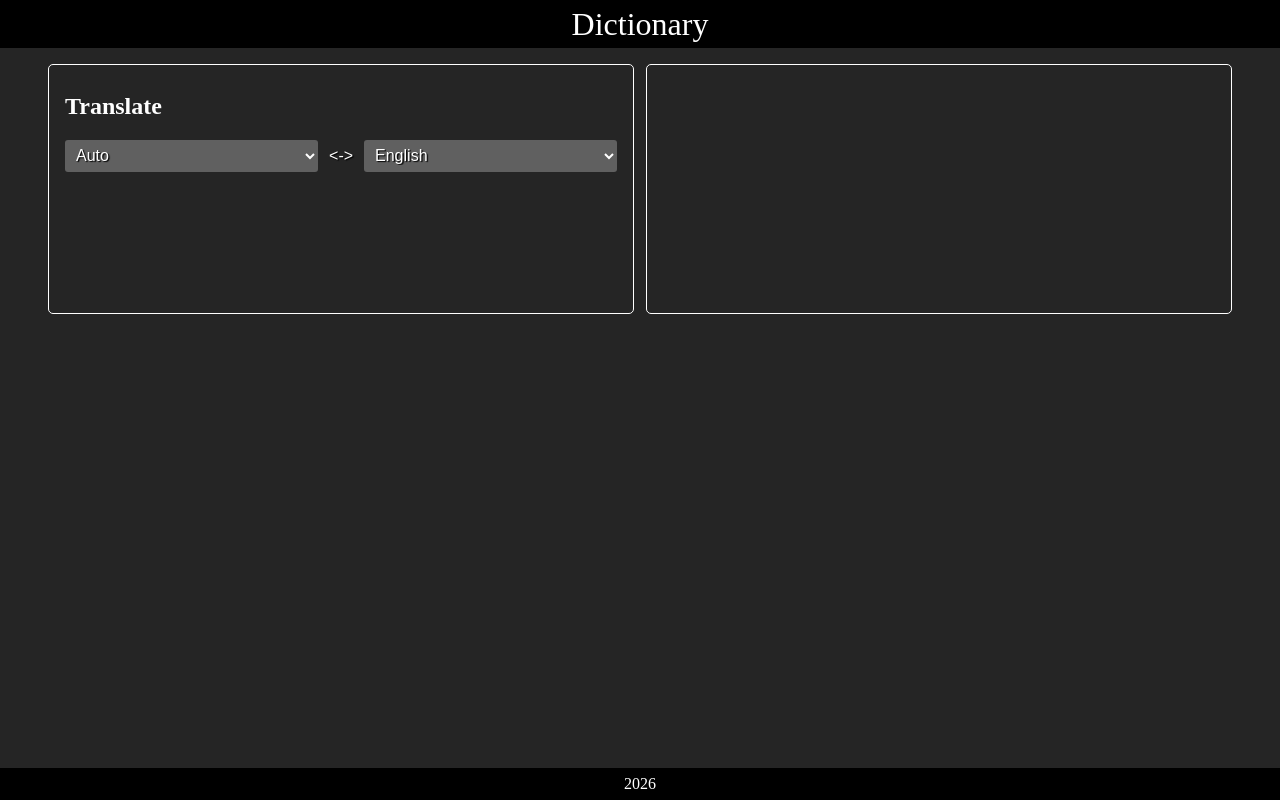
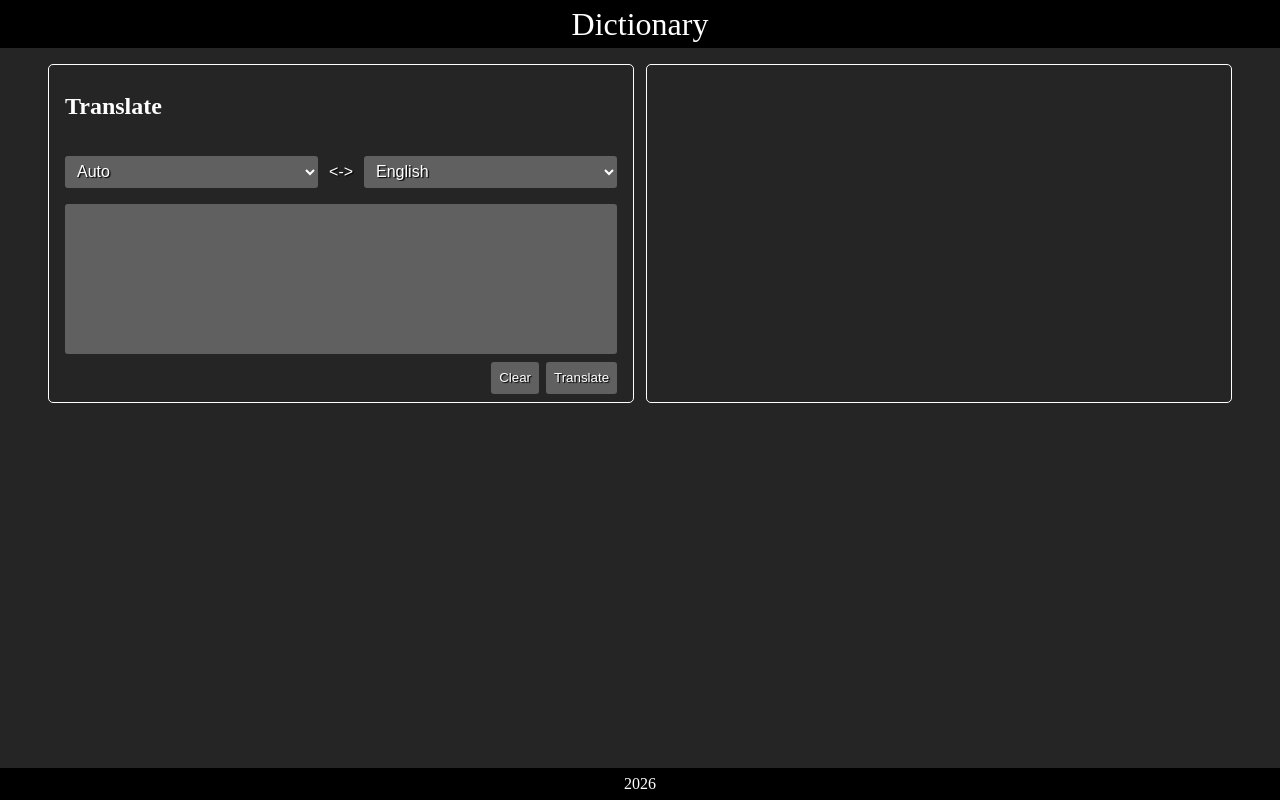
Before and after one commit to self-related/dictionary, a React (Vite) app: page / in a window 1280 px wide. Built offline with nearby package versions, Linux system fonts and the light colour scheme.

Commit message:
Style TranslateOutput, add on home page

```diff
--- a/src/features/translate/ui/lang-panel/LangPanel.module.css
+++ b/src/features/translate/ui/lang-panel/LangPanel.module.css
@@ -13,7 +13,7 @@
     cursor: pointer;
     flex-grow: 1;
     font-size: 1rem;
-    padding-left: 7px;
+    padding-left: 0.5rem;
     text-shadow: 0.08rem 0.07rem 0.07rem black;
     width: 0;
 
--- a/src/features/translate/ui/translate-input/TranslateInput.module.css
+++ b/src/features/translate/ui/translate-input/TranslateInput.module.css
@@ -1,3 +1,48 @@
-.translateInput {
+.inputWrap {
     display: block;
 }
+
+.translateInput {
+    background-color: #606060;
+    border: none;
+    border-radius: 3px;
+    display: block;
+    font-size: 1rem;
+    color: white;
+    height: 150px;
+    resize: none;
+    padding: 0.2rem 0.5rem;
+    text-shadow: inherit;
+    width: 100%;
+
+    &:hover {
+        background-color: #707070;
+    }
+}
+
+.buttonsWrap {
+    display: flex;
+    column-gap: 7px;
+    justify-content: end;
+    margin-top: 0.5rem;
+    height: 2rem;
+    width: 100%;
+
+    & > button {
+        background-color: #606060;
+        border: none;
+        border-radius: 3px;
+        color: white;
+        cursor: pointer;
+        display: inline;
+        padding: 0.2rem 0.5rem;
+        text-shadow: inherit;
+
+        &:hover {
+            background-color: orange;
+        }
+        &:active {
+            background-color: red;
+        }
+    }
+}
--- a/src/features/translate/ui/translate-input/TranslateInput.tsx
+++ b/src/features/translate/ui/translate-input/TranslateInput.tsx
@@ -7,8 +7,16 @@ interface TranslateInputProps {
 export default function TranslateInput({ className }: TranslateInputProps) {
 
     return (
-        <input
-            className={`${styles.input} ${className}`}
-        />
+        <div className={`${styles.inputWrap} shadowedText ${className}`}>
+            <textarea
+                className={styles.translateInput}
+            />
+
+            <div className={styles.buttonsWrap}>
+                <button>Clear</button>
+                <button>Translate</button>
+            </div>
+
+        </div>
     );
 }
--- a/src/pages/home/HomePage.module.css
+++ b/src/pages/home/HomePage.module.css
@@ -8,6 +8,9 @@
 .appSection {
     border: 1px solid white;
     border-radius: 5px;
+    display: flex;
+    flex-direction: column;
+    row-gap: 1rem;
     padding: 0.5rem 1rem;
     width: 50%;
 }
--- a/src/pages/home/HomePage.tsx
+++ b/src/pages/home/HomePage.tsx
@@ -1,4 +1,5 @@
 import LangPanel from "../../features/translate/ui/lang-panel/LangPanel";
+import TranslateInput from "../../features/translate/ui/translate-input/TranslateInput";
 import styles from "./HomePage.module.css";
 
 export default function HomePage() {
@@ -10,6 +11,7 @@ export default function HomePage() {
             <div className={styles.appSection}>
                 <h2>Translate</h2>
                 <LangPanel />
+                <TranslateInput />
             </div>
 
 
```
